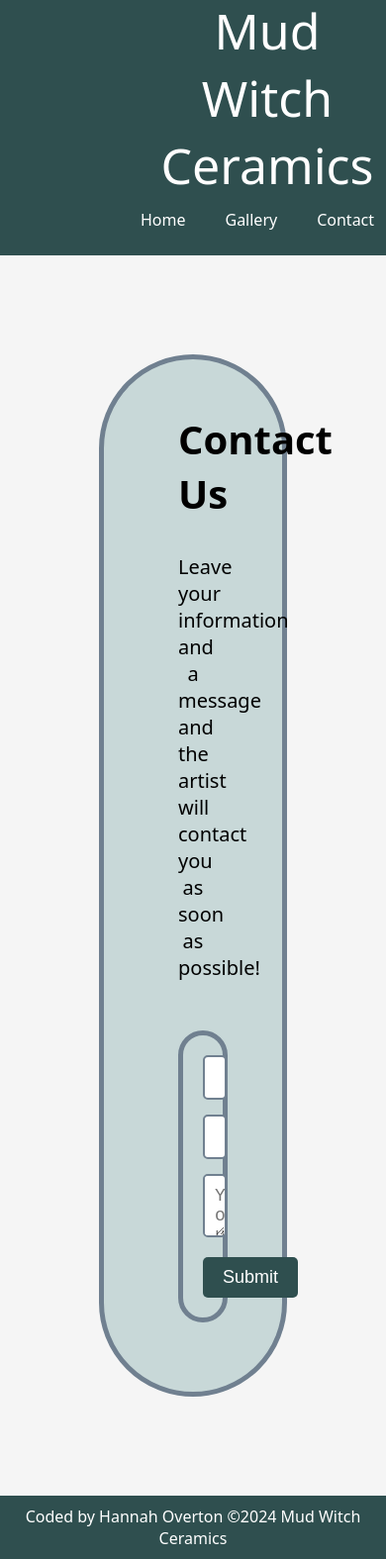
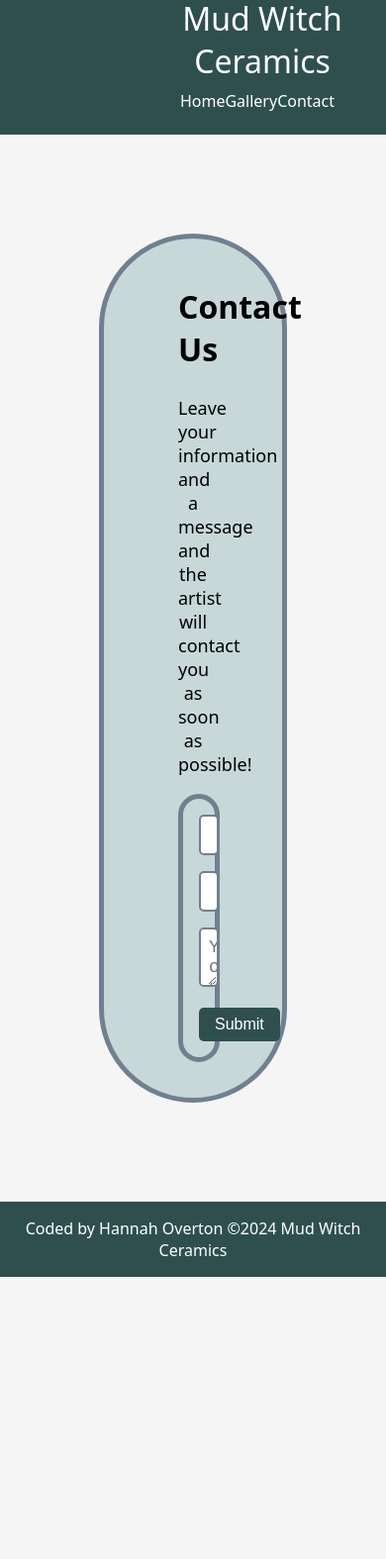
Before and after one commit to hannahoverton99/MudWitchWebsite, a plain HTML site: page contact.html in a window 390 px wide. Shown: the part 118-1693 px from the top of the page at 99% size. After the commit the page ends 1408 px from the top, so only its background shows below. Drawn offline with Linux system fonts and the light colour scheme.

Commit message:
added mobile responsiveness

```diff
--- a/style.css
+++ b/style.css
@@ -23,7 +23,7 @@ nav {
 nav .logo {
     text-align: center;
     color: #ffffff;
-    font-size: 30px;
+    font-size: 1.5rem;
     font-weight: bold;
 }
 
@@ -35,13 +35,13 @@ nav ul {
 }
 
 nav ul li {
-    margin: 0 20px;
+    margin: 0 1rem;
 }
 
 nav ul li a {
     color: #ffffff;
     text-decoration: none;
-    font-size: 20px;
+    font-size: 1.25rem;
 }
 
 nav ul li a:hover {
@@ -61,23 +61,23 @@ nav ul li a:hover {
     }
 
     nav ul li {
-        margin: 10px 20px;
+        margin: 0.5rem 0;
     }
 }
 
 @media (max-width: 480px) {
     nav .logo {
-        font-size: 20px;
+        font-size: 1.2rem;
     }
     nav ul li a {
-        font-size: 16px;
+        font-size: 1rem;
     }
 }
 .header{
     display:flex;
-    margin-left:10px;
+    justify-content:center;
     color:white;
-    font-size: 50px;
+    font-size: 2rem;
     padding-left: 10px;
     text-align: center;
 }
@@ -90,23 +90,23 @@ img{
 footer{
   background-color: darkslategrey;
   color: #ffffff;
-  padding: 10px;
+  padding: 1rem;
   margin-top: auto;
 }
 
 h2{
-    font-size: 40px;
+    font-size: 2rem;
 }
 
 p{
 
-    font-size: 20px;
+    font-size: 1.125rem;
 }
 
 .img-container{
     display:flex;
     justify-content:center;
-    margin:25px;
+    margin:1.5rem;
 }
 
 .text-border{
@@ -117,9 +117,9 @@ p{
     background-color:#c8d8d8;
 }
 form#contact-form {
-    max-width: 600px;
-    margin: 50px auto;
-    padding: 20px;
+    max-width: 100%;
+    margin: 1rem auto;
+    padding: 1rem;
     background-color: #c8d8d8;
     border: 5px solid slategrey;
     border-radius: 25px;
@@ -128,8 +128,8 @@ form#contact-form {
 form#contact-form input,
 form#contact-form textarea {
     width: calc(100% - 20px);
-    padding: 10px;
-    margin-bottom: 15px;
+    padding: 0.5rem;
+    margin-bottom: 1rem;
     border: 2px solid slategrey;
     border-radius: 5px;
     font-size: 18px;
@@ -139,9 +139,9 @@ form#contact-form button {
     background-color: darkslategrey;
     color: white;
     border: none;
-    padding: 10px 20px;
+    padding: 0.5rem 1rem;
     border-radius: 5px;
-    font-size: 18px;
+    font-size: 1rem;
     cursor: pointer;
 }
 
@@ -165,7 +165,7 @@ form#contact-form button:hover {
 .popup-content {
     background-color: whitesmoke;
     margin: 15% auto;
-    padding: 20px;
+    padding: 1rem;
     border: 5px solid darkslategrey;
     border-radius: 15px;
     width: 80%;
@@ -177,11 +177,11 @@ form#contact-form button:hover {
 .popup-content button {
     background-color: darkslategrey;
     color: white;
-    padding: 10px 20px;
+    padding: 0.5rem 1rem;
     border: none;
     border-radius: 5px;
     cursor: pointer;
-    margin-top: 20px;
+    margin-top: 1rem;
 }
 
 .popup-content button:hover {
```
